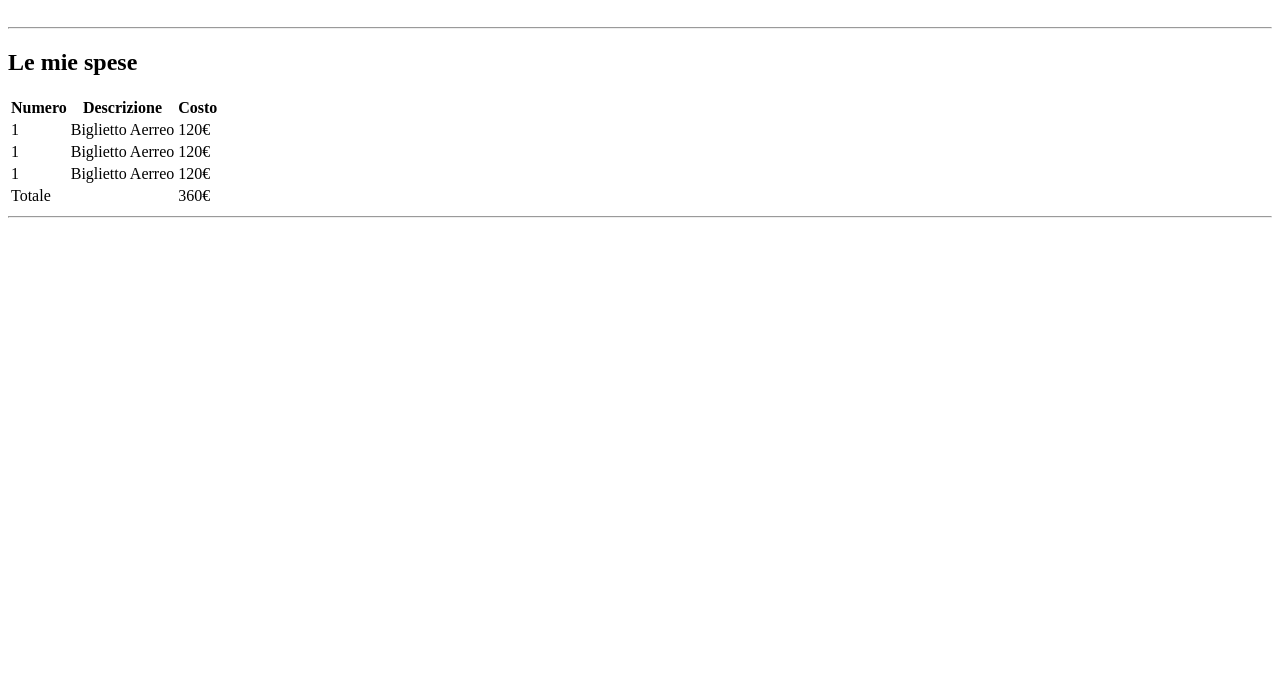
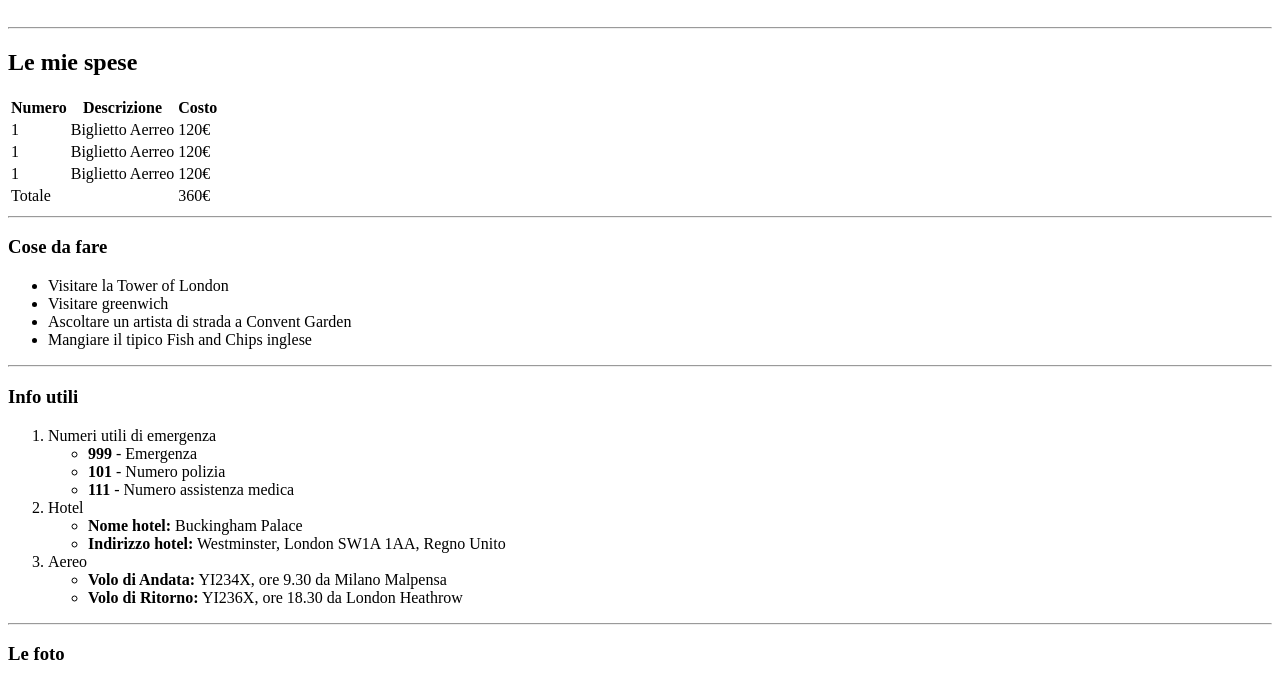
Before and after one commit to Cinzia00/html-london-trip, a plain HTML site: page index.html in a window 1280 px wide. Shown: the part 79-760 px from the top of the page. Drawn offline with Linux system fonts and the light colour scheme; grey boxes are pictures that could not be loaded.

Commit message:
Esercizio Completato

```diff
--- a/index.html
+++ b/index.html
@@ -46,6 +46,39 @@
             </tbody>
         </table>
         <hr>
+        <h3>Cose da fare</h3>
+        <ul>
+            <li>Visitare la Tower of London</li>
+            <li>Visitare greenwich</li>
+            <li>Ascoltare un artista di strada a Convent Garden</li>
+            <li>Mangiare il tipico Fish and Chips inglese</li>
+        </ul>
+        <hr>
+        <footer>
+            <h3>Info utili</h3>
+            <ol>
+                <li>Numeri utili di emergenza</li>
+                <ul>
+                    <li><strong>999</strong> - Emergenza</li>
+                    <li><strong>101</strong> - Numero polizia</li>
+                    <li><strong>111</strong> - Numero assistenza medica</li>
+                </ul>
+                <li>Hotel</li>
+                <ul>
+                <li><strong>Nome hotel:</strong> Buckingham Palace</li>
+                <li><strong>Indirizzo hotel:</strong> Westminster, London SW1A 1AA, Regno Unito</li>
+                </ul>
+                <li>Aereo</li>
+                <ul>
+                <li><strong>Volo di Andata:</strong> YI234X, ore 9.30 da Milano Malpensa</li>
+                <li><strong>Volo di Ritorno:</strong> YI236X, ore 18.30 da London Heathrow</li>
+                </ul>
+            </ol>
+            <hr>
+            <h3>Le foto</h3>
+            <img src="https://www.abta.com/sites/default/files/styles/large/public/media/uploads/london-400x400-compressor_0.jpg" alt="">
+            <img src="https://i.insider.com/58663ad6dd0895427f8b4a76?width=1200-" alt="">
+        </footer>
     </main>
 </body>
 </html>
```
